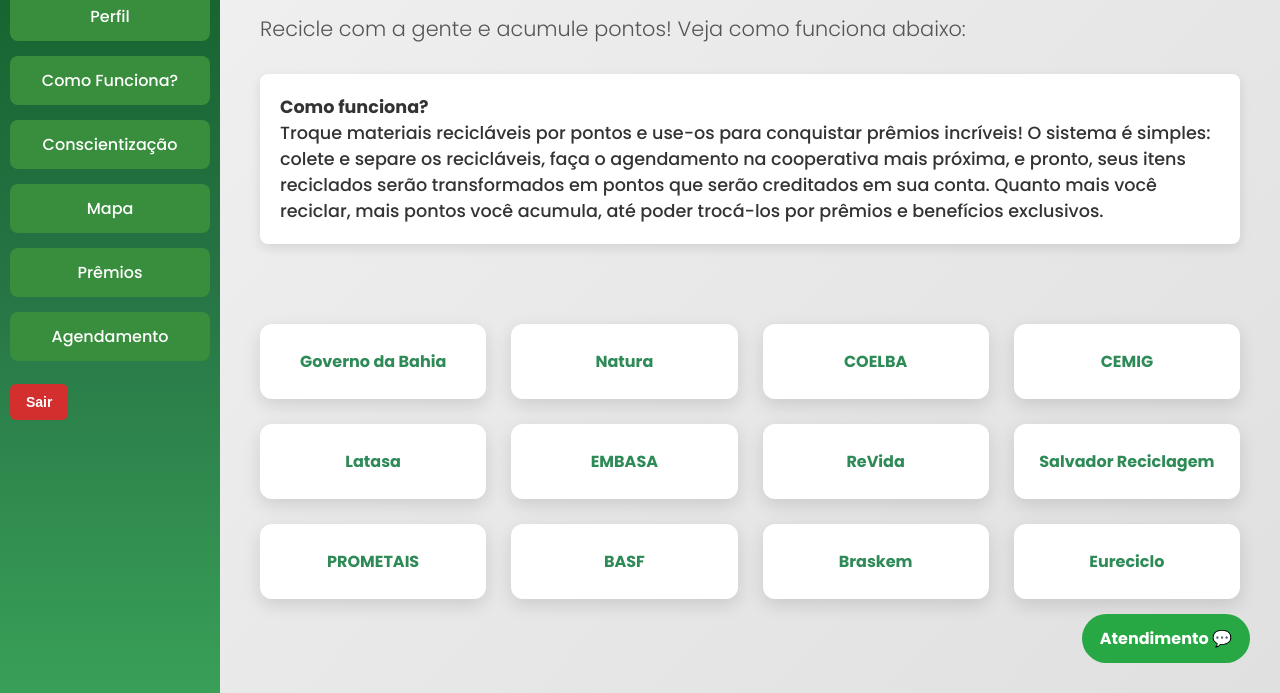
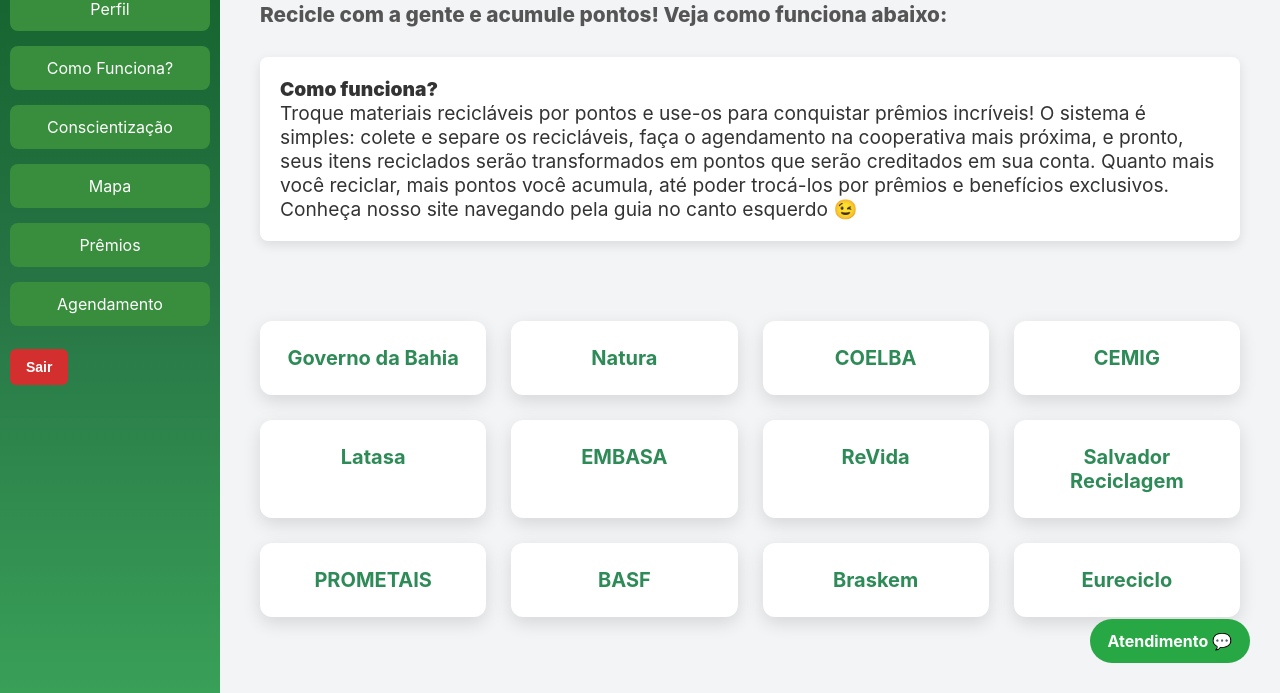
Before and after one commit to RafaelGLacerda/A3, a plain HTML site: page public/bemvindo.html in a window 1280 px wide. Shown: the part 107-800 px from the top of the page. Drawn offline with Linux system fonts and the light colour scheme.

```diff
--- a/public/bemvindo.html
+++ b/public/bemvindo.html
@@ -10,7 +10,7 @@
   <link rel="stylesheet" href="css/suporte.css">
   <link href="https://fonts.googleapis.com/css2?family=Poppins:wght@300;500;700&display=swap" rel="stylesheet">
 </head>
-<body>
+<body class="bem">
 
   <div id="sidebar-container"></div>
 
@@ -22,7 +22,8 @@
       </p>
       <div class="info-sistema">
         <p><strong>Como funciona?</strong></p>
-        <p>Troque materiais recicláveis por pontos e use-os para conquistar prêmios incríveis! O sistema é simples: colete e separe os recicláveis, faça o agendamento na cooperativa mais próxima, e pronto, seus itens reciclados serão transformados em pontos que serão creditados em sua conta. Quanto mais você reciclar, mais pontos você acumula, até poder trocá-los por prêmios e benefícios exclusivos.</p>
+        <p>Troque materiais recicláveis por pontos e use-os para conquistar prêmios incríveis! O sistema é simples: colete e separe os recicláveis, faça o agendamento na cooperativa mais próxima, e pronto, seus itens reciclados serão transformados em pontos que serão creditados em sua conta.
+          Quanto mais você reciclar, mais pontos você acumula, até poder trocá-los por prêmios e benefícios exclusivos. Conheça nosso site navegando pela guia no canto esquerdo 😉</p>
       </div>
     </div>
 
--- a/public/css/bemvindo.css
+++ b/public/css/bemvindo.css
@@ -1,11 +1,7 @@
 body {
-  margin: 0;
-  font-family: 'Poppins', sans-serif;
-  background: linear-gradient(135deg, #f2f2f2, #e0e0e0);
-  color: #333;
-  min-height: 100vh;
-  display: flex;
-  flex-direction: column;
+  font-family: "Inter", "Segoe UI", sans-serif;
+  background: #f3f4f6;
+  color: #1f2937;
 }
 
 .content {
@@ -14,6 +10,7 @@
   display: flex;
   flex-direction: column;
   gap: 40px;
+  font-weight: 400;
 }
 
 .boas-vindas h2 {
@@ -29,7 +26,7 @@
 
 .descricao {
   font-size: 1.3rem;
-  font-weight: 300;
+  font-weight: 800;
   color: #555;
 }
 
@@ -42,12 +39,12 @@
 }
 
 .info-sistema p {
-  font-size: 1.1rem;
+  font-size: 1.2rem;
   color: #333;
 }
 
 .info-sistema p strong {
-  font-weight: 600;
+  font-weight: 1000;
 }
 
 .empresas {
@@ -55,6 +52,7 @@
   grid-template-columns: repeat(auto-fit, minmax(220px, 1fr));
   gap: 25px;
   margin-top: 40px;
+  font-size: 20px;
 }
 
 .empresa {
@@ -67,6 +65,7 @@
   color: #2e8b57;
   transition: transform 0.3s ease, box-shadow 0.3s ease, background-color 0.3s ease;
   cursor: pointer;
+  font-weight: 700;
 }
 
 .empresa:hover {
--- a/public/css/conscientizacao.css
+++ b/public/css/conscientizacao.css
@@ -9,7 +9,6 @@
   font-family: "Inter", "Segoe UI", sans-serif;
   background: #f3f4f6;
   color: #1f2937;
-  line-height: 1.6;
 }
 
 .content {
@@ -59,12 +58,12 @@
 }
 
 /* Listas */
-ul {
+.cons ul {
   list-style: none;
   padding-left: 0;
 }
 
-ul li {
+.cons ul li {
   position: relative;
   padding-left: 1.5rem;
   margin-bottom: 0.8rem;
@@ -72,34 +71,13 @@
   color: #374151;
 }
 
-ul li::before {
+.cons ul li::before {
   position: absolute;
   left: 0;
   color: #10b981;
   font-weight: bold;
 }
 
-/* Imagens */
-img {
-  max-width: 100%;
-  border-radius: 10px;
-  margin-top: 1rem;
-  box-shadow: 0 2px 10px rgba(0, 0, 0, 0.15);
-}
-
-/* Links */
-a {
-  color: #16a34a;
-  font-weight: 600;
-  text-decoration: none;
-  border-bottom: 2px solid transparent;
-  transition: border-color 0.3s ease;
-}
-
-a:hover {
-  border-color: #16a34a;
-  color: #166534;
-}
 
 /* Animação de entrada */
 @keyframes fadeIn {
--- /dev/null
+++ b/public/css/mapa.css
@@ -0,0 +1,6 @@
+body {
+
+  font-family: "Inter", "Segoe UI", sans-serif;
+  background: #f3f4f6;
+  color: #1f2937;
+}
```
Also changed, not shown: public/conscientizacao.html (+2 -2 lines), public/css/agendamento.css (+4 -4 lines).
